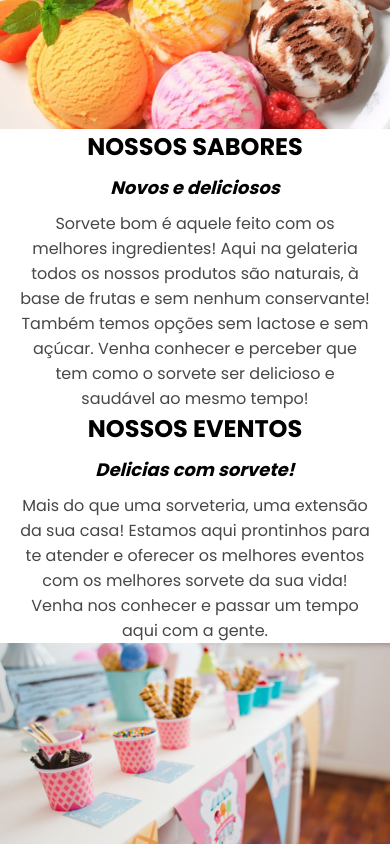
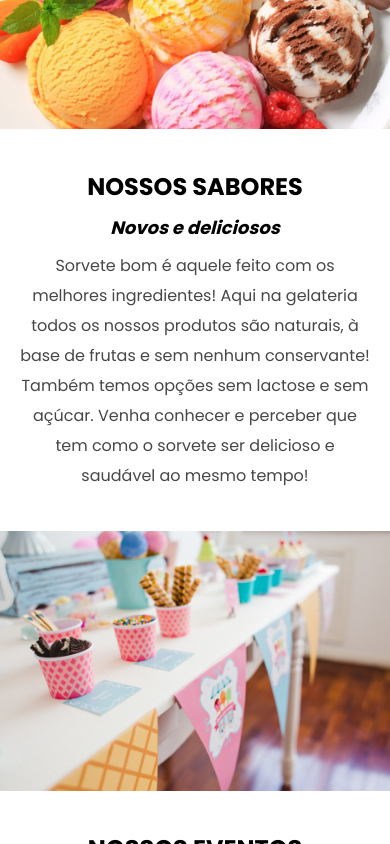
Before and after one commit to Robson-Lima-Jr/projeto15-sorveteria-react, a Next.js app: page / in a window 390 px wide. Shown: the part 1000-1844 px from the top of the page. Built offline with nearby package versions, Linux system fonts and the light colour scheme.

Commit message:
media-queries concluidos

```diff
--- a/src/app/Sabores/Sabores.module.css
+++ b/src/app/Sabores/Sabores.module.css
@@ -51,6 +51,7 @@
 }
 
 /* Media-Query */
+
 @media screen and (max-width: 768px) {
     .fundo_banner {
         height: 85vh;
--- a/src/app/Sobre/Sobre.module.css
+++ b/src/app/Sobre/Sobre.module.css
@@ -42,4 +42,12 @@
     .fundo_banner {
         height: 85vh;
     }
+
+    .sobre_area h3 {
+        font-size: 18px;
+    }
+
+    .imagens {
+        width: 100%;
+    }
 }
--- a/src/app/globals.css
+++ b/src/app/globals.css
@@ -26,12 +26,14 @@ h1 {
 
 h2 {
   font-size: 32px;
+  text-align: center;
   text-transform: uppercase;
 }
 
 h3 {
   font-size: 24px;
   text-transform: uppercase;
+  text-align: center;
 }
 
 h4 {
@@ -48,17 +50,26 @@ p {
   font-size: 16px;
   text-align: center;
   color: var(--corCinzaMedio);
+  line-height: 30px;
 }
 
 /* Media-Query */
 @media screen and (max-width: 500px) {
-  h1{
+  h1 {
     font-size: 50px;
+  }
+
+  h2 {
+    font-size: 28px;
   }
 }
 
 @media screen and (min-width: 501px) and (max-width: 850px) {
-  h1{
+  h1 {
     font-size: 70px;
   }
+
+  h2 {
+    font-size: 30px;
+  }
 }
--- a/src/app/page.module.css
+++ b/src/app/page.module.css
@@ -5,7 +5,7 @@
     background: url(../../public/banner-home.png) no-repeat center center #FADB79;
 }
 
-.container_base{
+.container_base {
     width: 100%;
     max-width: 1024px;
     height: 100%;
@@ -29,27 +29,56 @@
 
 .container_texto {
     width: 50%;
+    height: auto;
     display: flex;
     flex-direction: column;
     align-items: center;
     justify-content: center;
     gap: 10px;
 
-    padding: 0px 20px;
+    padding: 20px;
 }
 
 /* Media-Query */
+
 @media screen and (max-width: 768px) {
     .fundo_banner {
         height: 85vh;
     }
 
-    .imagens_config {
+    .imagens_config,
+    .container_texto {
         width: 100%;
+        order: unset;
+    }
+
+    .imagens_config:nth-child(1) {
+        order: 1
+    }
+
+    .container_texto:nth-child(2) {
+        order: 2;
+    }
+
+    .container_texto:nth-child(3) {
+        order: 4;
+    }
+
+    .imagens_config:nth-child(4) {
+        order: 3;
+    }
+
+
+    .imagens_config:nth-child(5) {
+        order: 5;
+    }
+
+    .container_texto:nth-child(6) {
+        order: 6;
     }
 
     .container_texto {
-        width: 100%;
+        padding: 40px 20px;
     }
 
 }
--- a/src/components/Rodape/Rodape.module.css
+++ b/src/components/Rodape/Rodape.module.css
@@ -76,7 +76,6 @@
 
     .direitos_autorais {
         padding: 5px 20px 25px;
-        gap: 15px;
     }
 
 }
```
